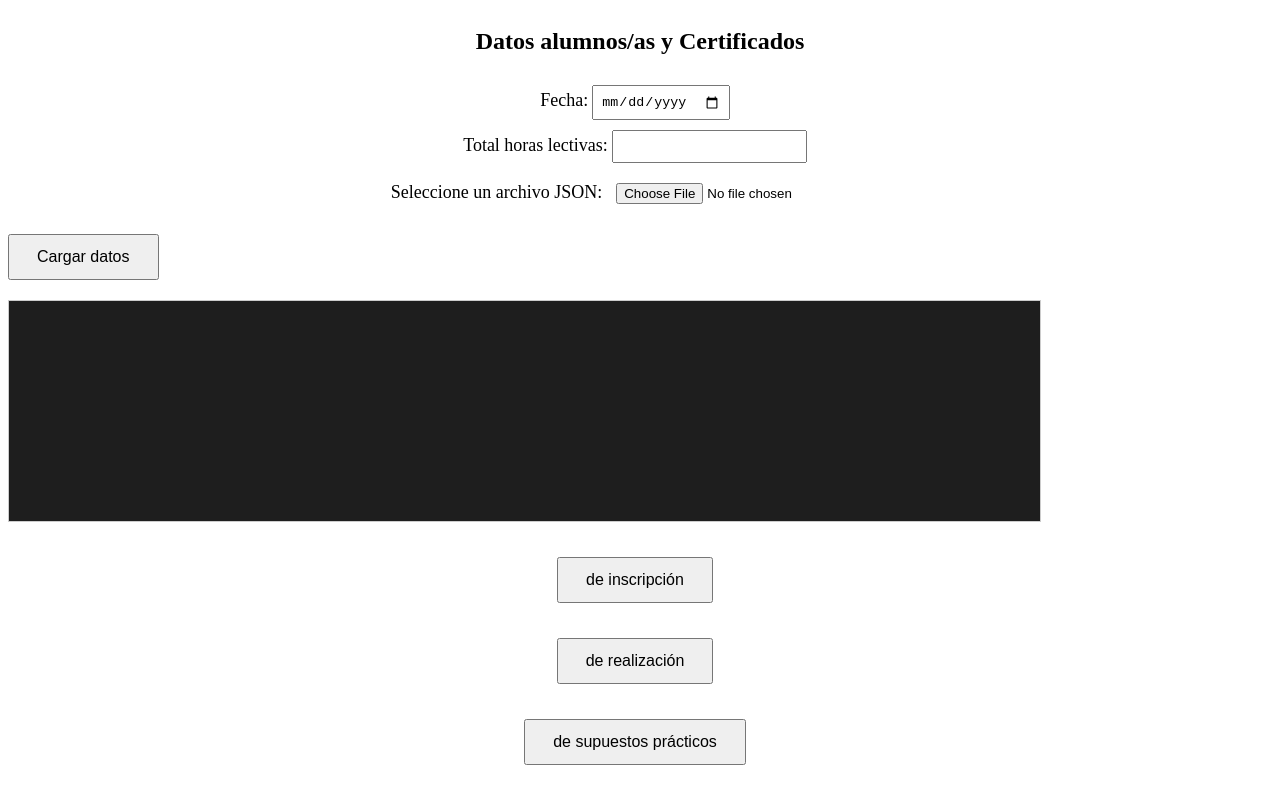
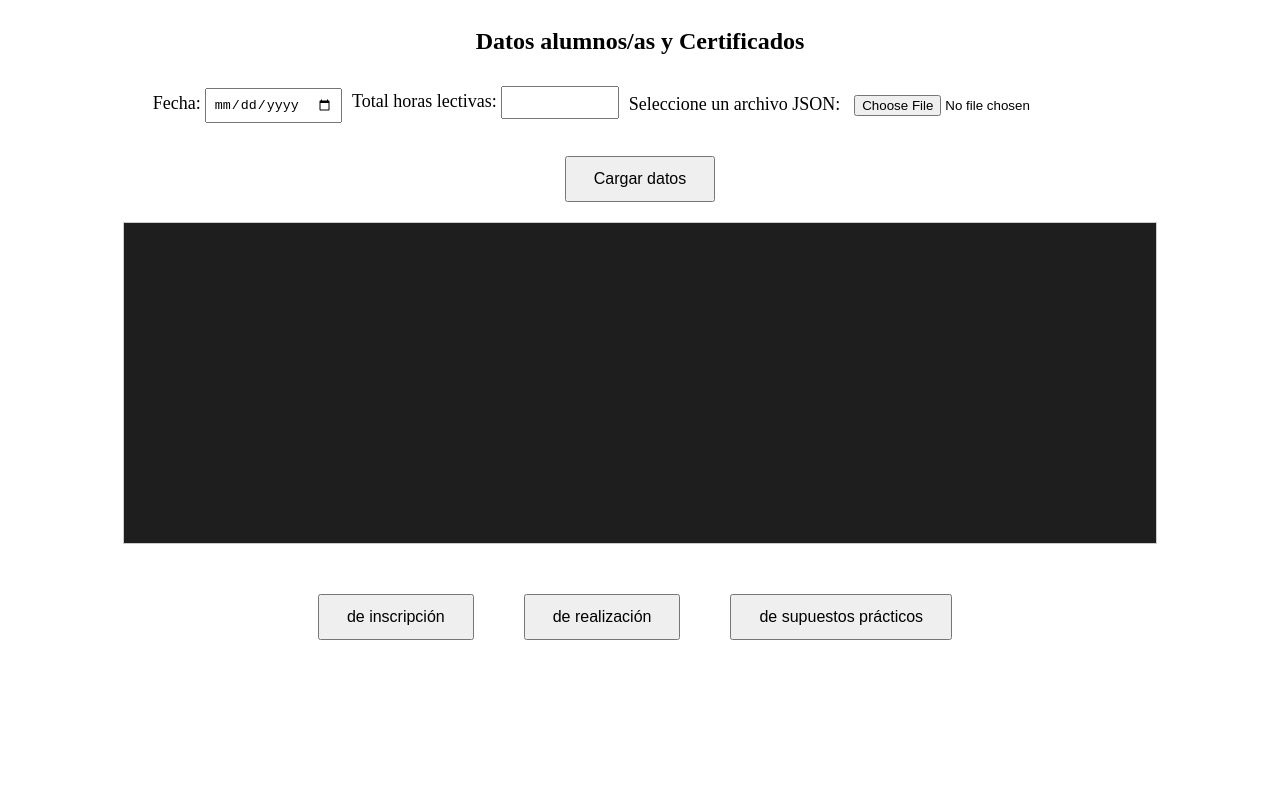
Before and after one commit to OposicionesArquitectoMadrid/certificados, an Electron app: page index.html in a window 1280 px wide. Drawn offline with Linux system fonts and the light colour scheme.

Commit message:
change style

```diff
--- a/generarPdf.js
+++ b/generarPdf.js
@@ -63,7 +63,7 @@ function customDelay(ms) {
     doc.font(pathToCalibriBold).text('Oposiciones Arquitectos', { continued: true });
 
     // Parte 2 del texto
-    doc.font(pathToCalibri).text(`, este curso se imparte desde el ${student.FECHA_INICIO}, ACÁ VAN DÍAS Y HORARIOS....., y hasta el día de emisión del presente certificado, se ha impartido un total de ${userInput} horas de clases Streaming.
+    doc.font(pathToCalibri).text(`, este curso se imparte desde el ${student.FECHA_INICIO}, los días ${student.DIA} de ${student.HORA_INICIO} a ${student.HORA_FIN} h, y hasta el día de emisión del presente certificado, se ha impartido un total de ${userInput} horas de clases Streaming.
 
 
 
@@ -87,7 +87,6 @@ else if (certType === 'realizado') {
   doc.font(pathToCalibri).text(`e impartido desde el ${student.FECHA_INICIO} hasta el ${student.FECHA_FIN} con una duración total de ${userInput} horas lectivas.
 
 Durante el curso se han impartido los temarios publicados en las correspondientes convocatorias.
-
 Se adjunta el desglose de los temas impartidos.
 
 Y para que conste, firma en Madrid a ${formattedDate}`, { width: 400, align: 'left'});
--- a/index.html
+++ b/index.html
@@ -3,6 +3,9 @@
 <head>
   <meta charset="UTF-8">
   <title>Oposiciones Arquitectos Madrid Certificados</title>
+
+</head>
+<body>
   <style>
     /* Estilos para simular la consola */
     .console {
@@ -12,7 +15,7 @@
       padding: 10px;
       border: 1px solid #CCCCCC;
       width: 80%;
-      height: 200px;
+      height: 300px; /* Aumenta la altura de la consola */
       overflow-y: auto;
       margin-top: 20px; /* Agrega espacio arriba de la consola */
     }
@@ -30,12 +33,12 @@
     }
 
     input[type="number"],
-    input[type="file"],
-    button {
-      margin-top: 5px; /* Agrega espacio arriba de los input y el botón */
+    input[type="file"] {
+      margin-top: 5px; /* Agrega espacio arriba de los input */
     }
 
     button {
+      margin-top: 20px; /* Agrega espacio arriba del botón */
       padding: 12px 27px; /* Aumenta el tamaño del botón */
       font-size: 16px;
     }
@@ -44,6 +47,7 @@
     .flex-container {
       display: flex;
       align-items: center;
+      justify-content: space-between; /* Ajusta el espacio entre elementos */
     }
 
     .flex-item {
@@ -52,8 +56,19 @@
 
     .margin-button {
       margin-top: 30px;
+      text-align: center; /* Centra los botones */
+    }
 
+    /* Nuevos estilos para los botones */
+    .button-container {
+      display: flex;
+      flex-direction: column; /* Cambia la dirección del contenedor a columna */
+      align-items: center; /* Centra los elementos horizontalmente */
+    }
 
+    /* Estilos específicos para el botón "Cargar datos" */
+    .loadDataButton {
+      margin-top: 10px; /* Ajusta el espacio arriba del botón */
     }
   </style>
 </head>
@@ -61,7 +76,7 @@
   <div id="container">
     <h2>Datos alumnos/as y Certificados</h2>
 
-
+    <div class="flex-container">
       <div class="flex-item">
         <label for="dateInput" style="margin-top: 20px; font-size: 18px;">Fecha:</label>
         <input type="date" id="dateInput" style="margin-top: 10px; padding: 7px;">
@@ -69,47 +84,38 @@
 
       <div class="flex-item">
         <label for="userInput" style="margin-top: 20px; font-size: 18px;">Total horas lectivas:</label>
-        <input type="text" id="userInput" style="margin-top: 10px; padding: 7px;">
+        <input type="text" id="userInput" style="margin-top: 5px; padding: 7px; width: 100px;"> <!-- Reduje el espacio arriba y ajusté el ancho -->
       </div>
-
 
       <div class="flex-item">
         <label for="jsonFileInput" style="margin-top: 20px; font-size: 18px;">Seleccione un archivo JSON:</label>
         <input type="file" id="jsonFileInput" style="margin-top: 10px; padding: 10px;">
       </div>
-
-      </div>
-      <div class="flex-item" style="text-align: left;">
-        <button onclick="loadData()" style="margin-right: 40px; margin-top: 20px;">Cargar datos</button>
     </div>
 
+    <div class="button-container">
+      <div class="loadDataButton">
+        <button onclick="loadData()">Cargar datos</button>
+      </div>
+    </div>
 
     <!-- Elemento para simular la consola -->
     <div id="console" class="console"></div>
-
   </div>
 
-  <div class="margin-button">
-    <div class="flex-container" style="justify-content: center;">
+  <div class="margin-button button-container">
+    <div class="flex-container">
       <div class="flex-item">
         <button onclick="selectDirectoryAndGeneratePDFs('inscripción')" style="margin-left: 20px; margin-right: 20px;">de inscripción</button>
       </div>
- </div>
-
- <div class="margin-button">
-  <div class="flex-container" style="justify-content: center;">
       <div class="flex-item">
         <button onclick="selectDirectoryAndGeneratePDFs('realizado')" style="margin-left: 20px; margin-right: 20px;">de realización</button>
       </div>
-</div>
-
-<div class="margin-button">
-  <div class="flex-container" style="justify-content: center;">
       <div class="flex-item">
         <button onclick="selectDirectoryAndGeneratePDFs('supuestos-prácticos')" style="margin-left: 20px; margin-right: 20px;">de supuestos prácticos</button>
       </div>
     </div>
-
+  </div>
   <script>
 
     let dateInputGlobal = ''; // Variable global para almacenar la fecha
```
Also changed, not shown: pruebasdatos.json (+5 -2 lines), main.js (line endings or trailing spaces). Lines whose indentation alone changed are shown as unchanged.
